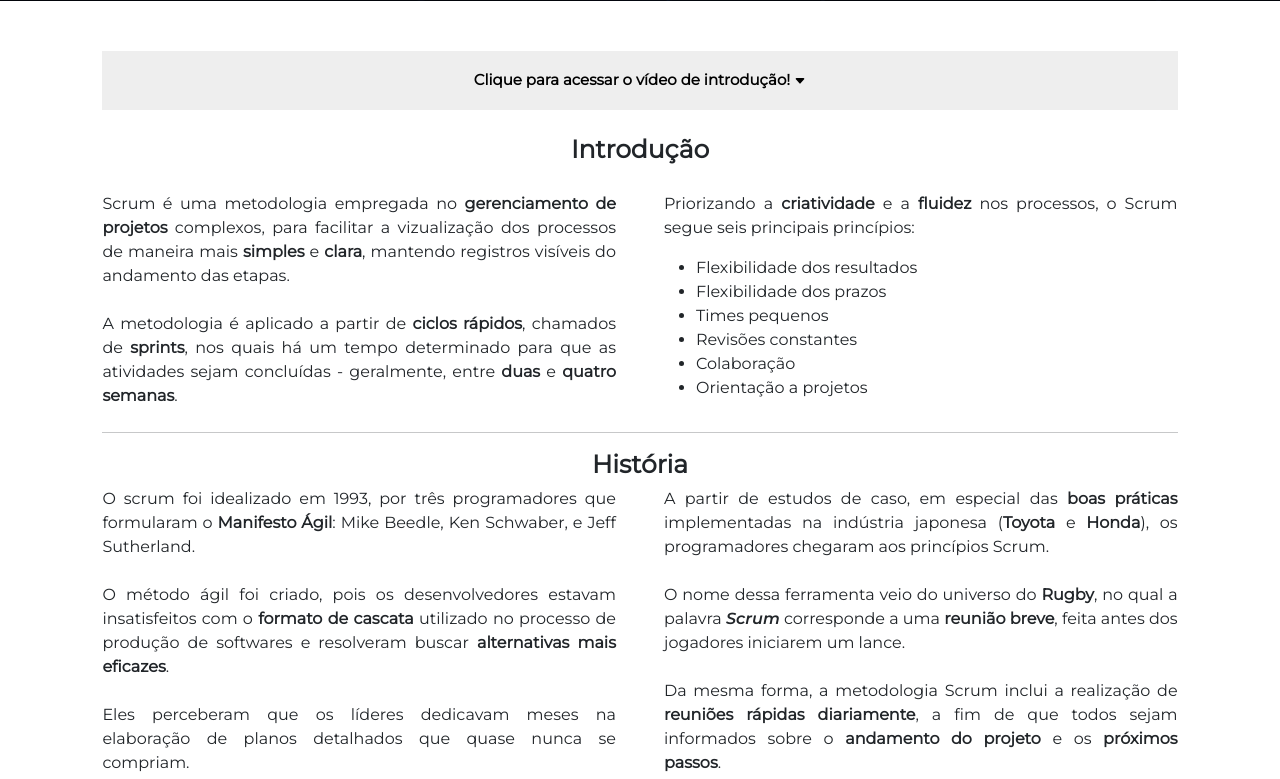
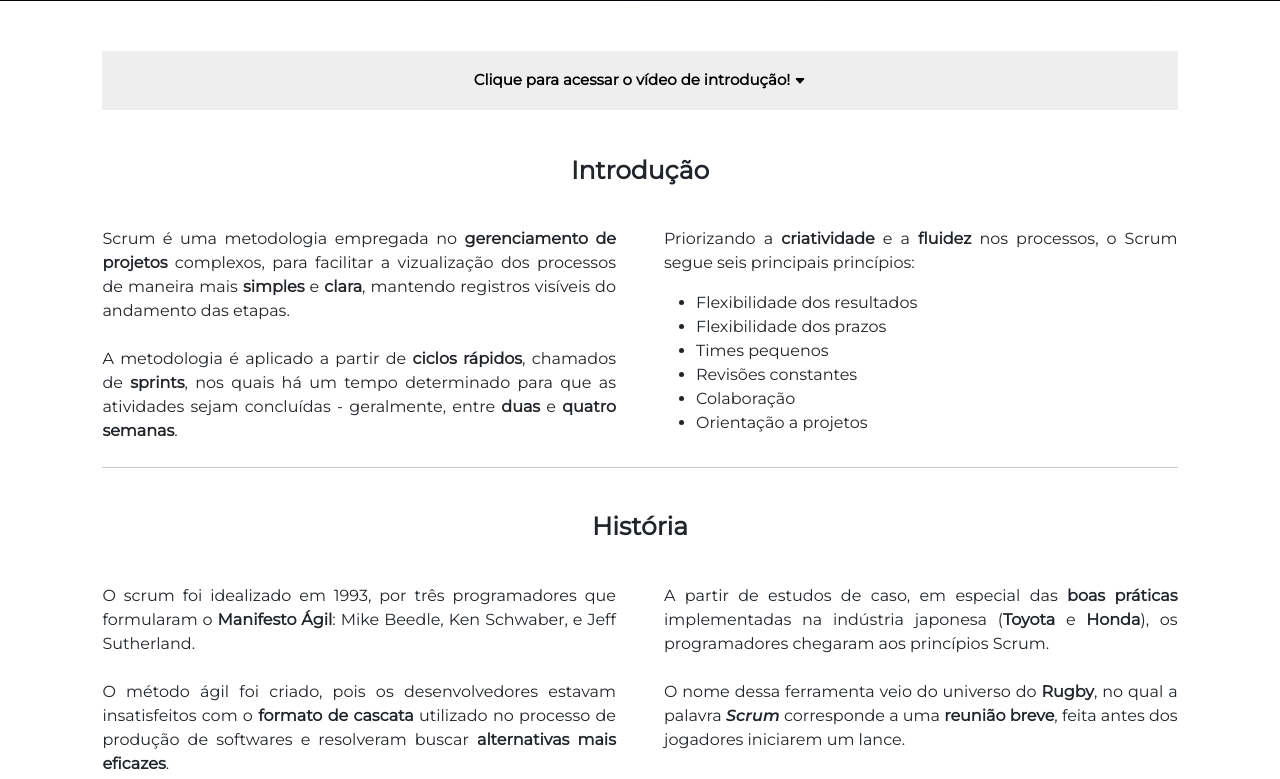
Before and after one commit to erickhoawata/DDT-1-Sem, a Flask app: page / in a window 1280 px wide. Shown: the part 855-1634 px from the top of the page. Run offline with Flask 3, Linux system fonts and the light colour scheme.

Commit message:
ajuste titulos home

```diff
--- a/templates/index.html
+++ b/templates/index.html
@@ -65,7 +65,7 @@
 
 
    <!-- metodo scrum -->
-        <h2 style="text-align: center;"><b>Introdução</b></h2>
+        <h2 style="text-align: center; margin-bottom: 2%; margin-top: 2%;"><b>Introdução</b></h2>
         <div class="row gx-4 gx-lg-5 gy-4" style="padding-top: 20px;">
             <div class="col-lg-6 col-md-6 mx-auto" style="max-width: 600px;">
                 Scrum é uma metodologia empregada no <b>gerenciamento de projetos</b> complexos, para facilitar a vizualização
@@ -93,7 +93,7 @@
         <hr>
 
         <!-- historia-->
-        <h2 style="text-align: center;"><b>História</b></h2>
+        <h2 style="text-align: center; margin-bottom: 4%; margin-top: 4%;"><b>História</b></h2>
         <div class="row gx-4 gx-lg-5 gy-4">
             <div class="col-lg-6 col-md-6 mx-auto" style="max-width: 600px;">
                 O scrum foi idealizado em 1993, por três programadores que
```
